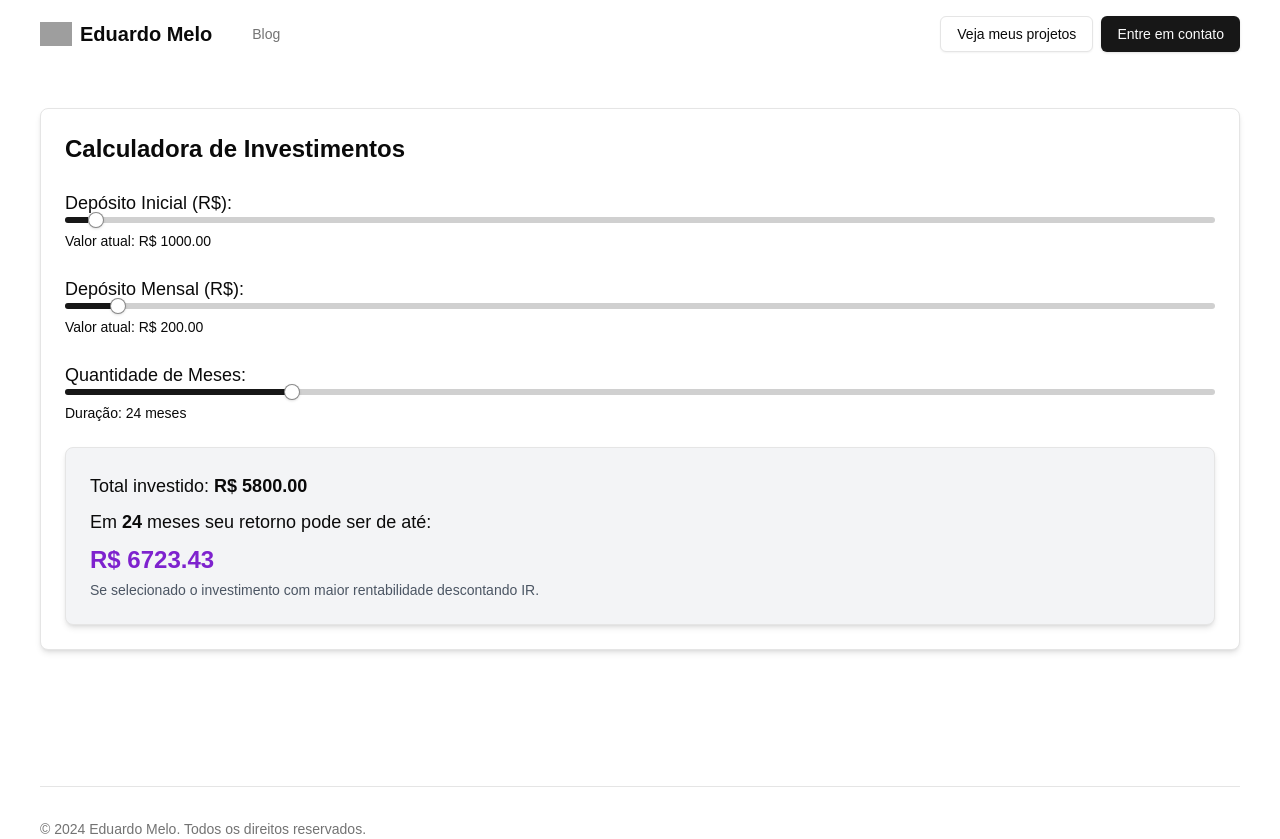
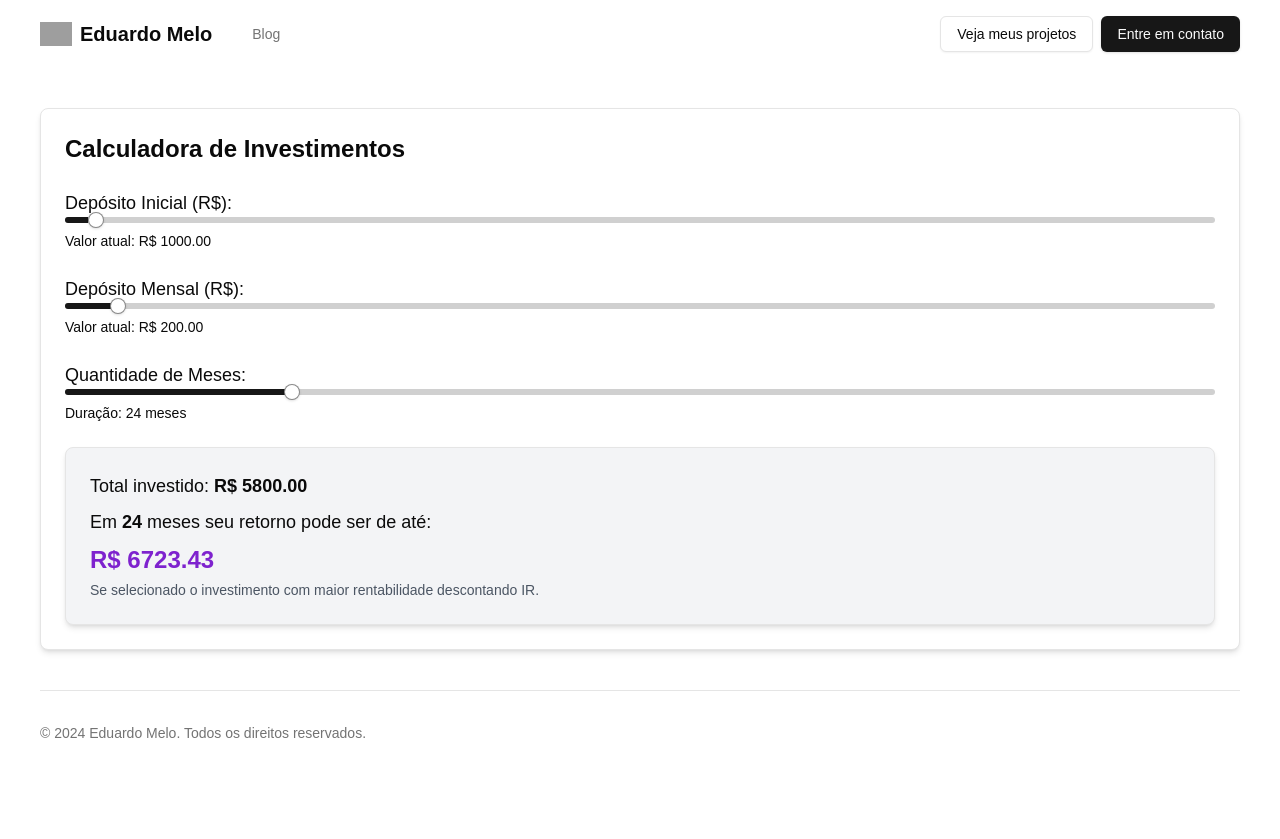
Before and after one commit to eduardoddmg/portfolio-edu, a Next.js app: page /projetos/economize in a window 1280 px wide. After the commit the page ends 800 px from the top, so only its background shows below. Built offline with nearby package versions, Linux system fonts and the light colour scheme; grey boxes are pictures that could not be loaded.

Commit message:
Ajuste no rodapé

```diff
--- a/app/footer.tsx
+++ b/app/footer.tsx
@@ -3,7 +3,7 @@ const Footer = () => {
     <section>
       <div className="container">
         <footer>
-          <div className="mt-24 flex flex-col justify-between gap-4 border-t pt-8 text-sm font-medium text-muted-foreground md:flex-row md:items-center">
+          <div className="flex flex-col justify-between items-center gap-4 border-t py-8 text-sm font-medium text-muted-foreground md:flex-row md:items-center">
             <p>© 2024 Eduardo Melo. Todos os direitos reservados.</p>
           </div>
         </footer>
```
